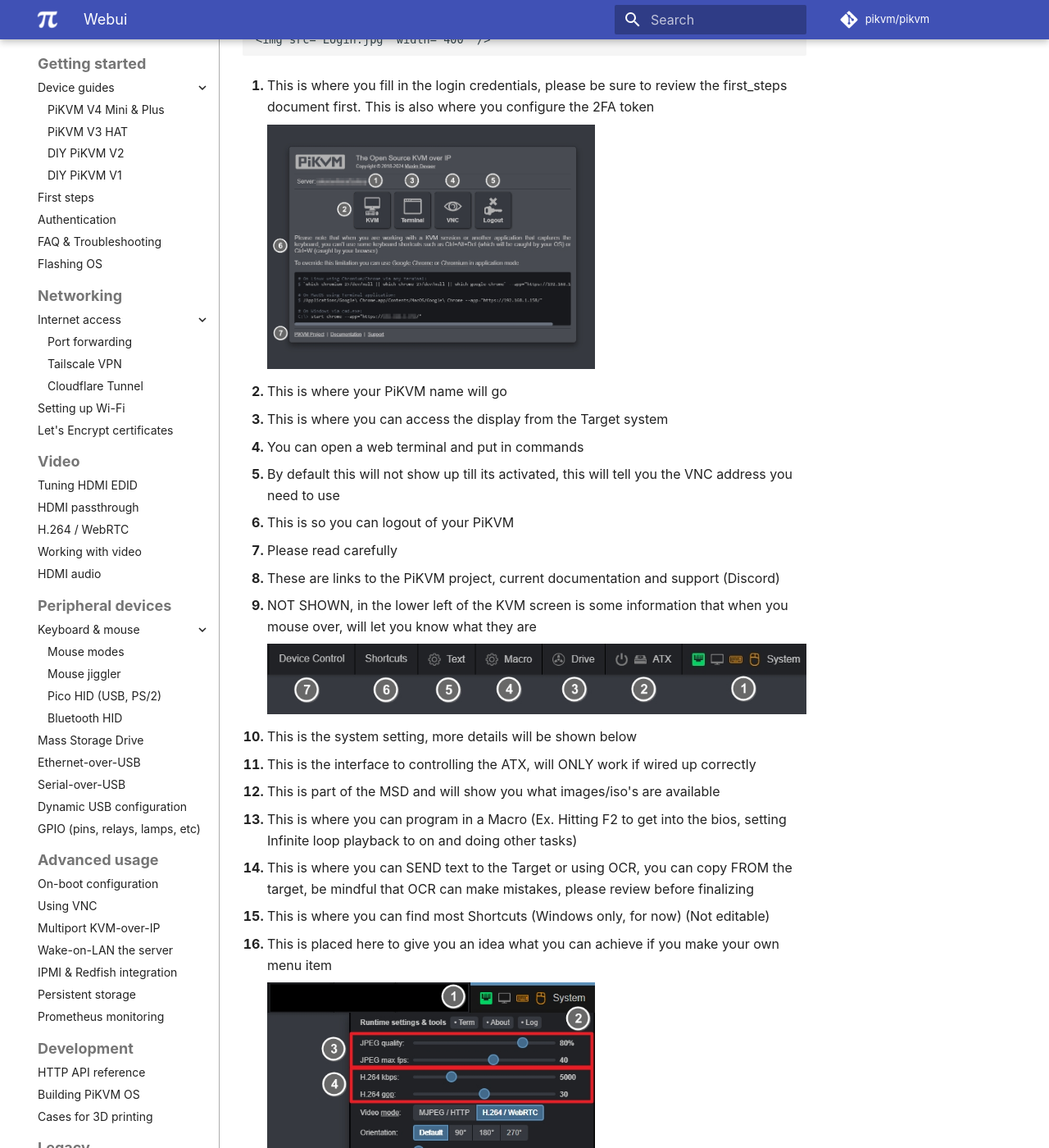
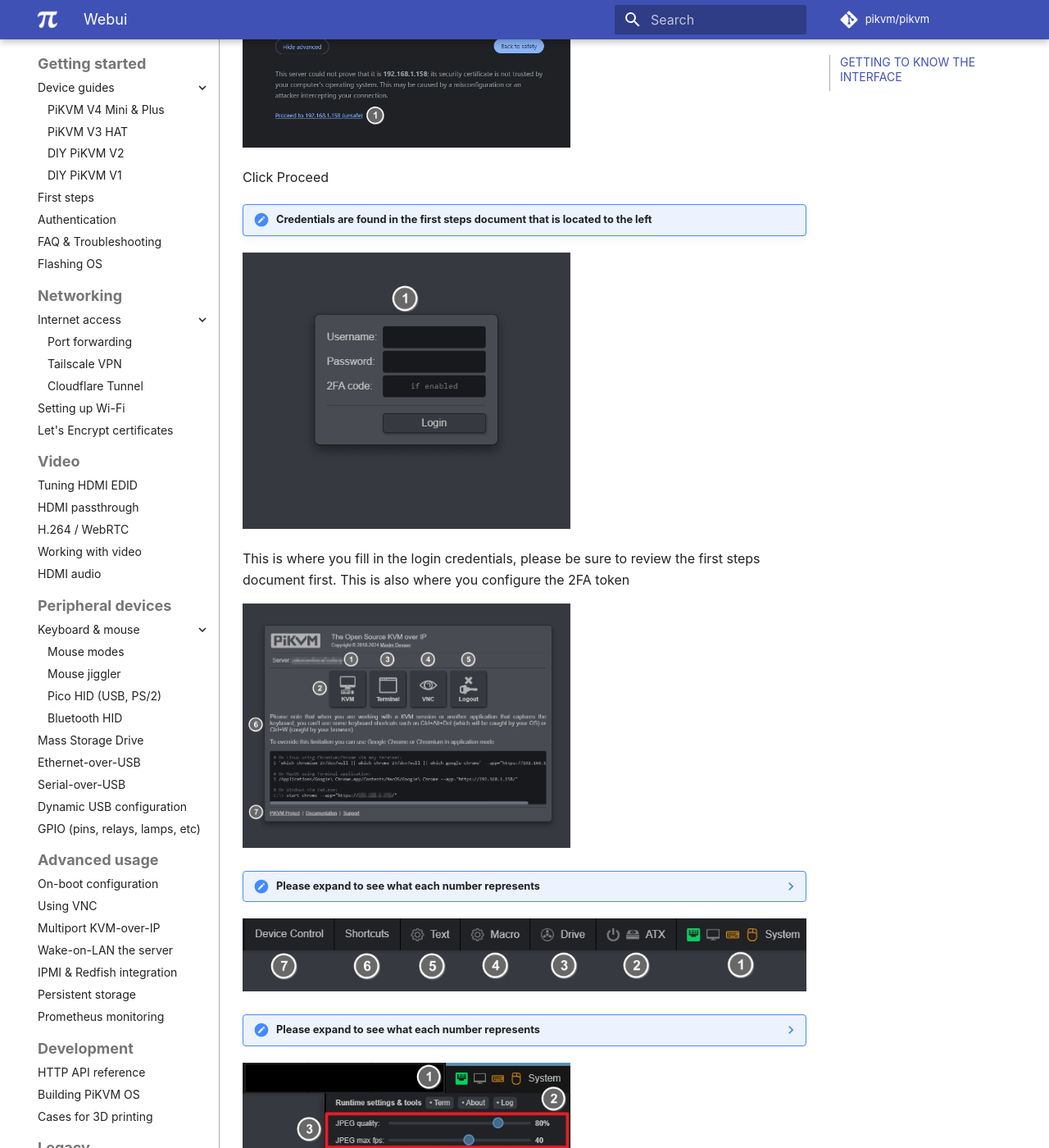
Before and after one commit to pikvm/pikvm, an MkDocs documentation site: the page built from docs/webui.md, in a window 1280 px wide and 1400 px high, scrolled down 814 px. Shown: the whole window at 82% size. Built offline with MkDocs 1.6.1 and Material for MkDocs 9.7.7, drawn with Linux system fonts in a browser that asks for light colours; some web fonts are replaced; comment, search, counter and statistics services are not loaded; some of the changed text lies outside the part shown.

Commit message:
Fixed document
Too many changes to list

```diff
--- a/docs/webui.md
+++ b/docs/webui.md
@@ -1,74 +1,87 @@
-** GETTING TO KNOW THE INTERFACE **
+## GETTING TO KNOW THE INTERFACE
 
 After following the first steps document on setup, you will be presented with the following pages (Chrome is being used in the following examples)
 
-    <img src="Page1.jpg" width="400" />
+<img src="Page1.jpg" width="400" />
 
-1. Click Advanced
+Click Advanced
 
-    <img src="Page2.jpg" width="400" />
+<img src="Page2.jpg" width="400" />
 
-1. Click Proceed
+Click Proceed
 
-Log into you PiKVM using the credentials from the frst_steps document
+!!! note "Credentials are found in the first steps document that is located to the left"
 
-    <img src="Login.jpg" width="400" />
+<img src="Login.jpg" width="400" />
 
-1. This is where you fill in the login credentials, please be sure to review the first_steps document first.
-   This is also where you configure the 2FA token
+This is where you fill in the login credentials, please be sure to review the first steps document first.
+This is also where you configure the 2FA token
 
-    <img src="Portal.jpg" width="400" />
+<img src="Portal.jpg" width="400" />
 
-1. This is where your PiKVM name will go
-2. This is where you can access the display from the Target system
-3. You can open a web terminal and put in commands
-4. By default this will not show up till its activated, this will tell you the VNC address you need to use
-5. This is so you can logout of your PiKVM
-6. Please read carefully
-7. These are links to the PiKVM project, current documentation and support (Discord)
-8. NOT SHOWN, in the lower left of the KVM screen is some information that when you mouse over, will let you know what they are
+??? note "Please expand to see what each number represents"
 
-    <img src="Toolbar.jpg" />
+    1. This is where your PiKVM name will go - Please reference the first steps document on how to change this
+    2. This is where you can access the display for the Target system
+    3. You can open a web terminal and put in commands that you will find within these documents
+    4. By default this will not show up till its activated, this will tell you the VNC address you need to use
+    5. This is so you can logout of your PiKVM
+    6. Please read carefully
+    7. These are links to the PiKVM project, current documentation and support (Discord)
+    8. **NOT SHOWN**, in the lower left of the KVM screen is some information that when you mouse over, will let you know what they are for
 
-1. This is the system setting, more details will be shown below
-2. This is the interface to controlling the ATX, will ONLY work if wired up correctly
-3. This is part of the MSD and will show you what images/iso's are available
-4. This is where you can program in a Macro (Ex. Hitting F2 to get into the bios, setting Infinite loop playback to on and doing other tasks)
-5. This is where you can SEND text to the Target or using OCR, you can copy FROM the target, be mindful that OCR can make mistakes, please review before finalizing
-6. This is where you can find most Shortcuts (Windows only, for now) (Not editable)
-7. This is placed here to give you an idea what you can achieve if you make your own menu item
+<img src="Toolbar.jpg" />
 
-    <img src="System.jpg" width="400" />
+??? note "Please expand to see what each number represents"
 
-!!! note
-    The following is self explanatory but will highlight the important parts
+    1. This is the system setting, more details will be shown below
+    2. This is the interface to controlling the ATX, will ONLY work if wired up correctly
+    3. This is part of the MSD and will show you what images/iso's are available
+    4. This is where you can program in a Macro (Ex. Hitting F2 to get into the bios, setting Infinite loop playback to on and doing other tasks)
+    5. This is where you can SEND text to the Target or using OCR, you can copy FROM the target, be mindful that OCR can make mistakes, please review before finalizing
+    6. This is where you can find most Shortcuts (Windows only, for now) (Not editable)
+    7. This is placed here to give you an idea what you can achieve if you make your own menu item
 
-1. System Icons
-   ETH Icon = PiKVM network connectivity
-   Monitor Icon = Shows if the target is sending an active signal
-   KeyBoard Icon = Shows if data for the KB is active, will likely show Orange/Green as data is passed and goes idle
-   Mouse Icon = Same as above
-2. These are additional buttons for important acitivies
-   Term = Can launch a quick Web Terminal along with the active KVM
-   About = Shows everything About your PiKVM, including PiKVM Hardware and version
-   Log = Shows the current log from your PiKVM
-3. ONLY for MJPEG mode
-4. ONLY for H.264 (WebRTC) mode
+<img src="System.jpg" width="400" />
 
-    <img src="ATX.jpg" width="400" />
+!!! note "The following is self explanatory but will highlight the important parts"
+
+
+??? note "Please expand to see what each number represents"
+    1. System Icons
+
+        ETH Icon = PiKVM network connectivity
+
+        Monitor Icon = Shows if the target is sending an active signal
+
+        KeyBoard Icon = Shows if data for the KB is active, will likely show Orange/Green as data is passed and goes idle
+
+        Mouse Icon = Same as above
+    2. These are additional buttons for important acitivies
+
+        Term = Can launch a quick Web Terminal along with the active KVM
+
+        About = Shows everything About your PiKVM, including PiKVM Hardware and version
+
+        Log = Shows the current log from your PiKVM
+
+    3. ONLY for MJPEG mode
+    4. ONLY for H.264 (WebRTC) mode
+
+<img src="ATX.jpg" width="400" />
 
 1. This ONLY works if you have the hardware connected to the MB, otherwise will not work
 
-    <img src="Drive.jpg" width="400" />
+<img src="Drive.jpg" width="400" />
 
 1. This is where you can select the IMG or ISO's that are stored
 
-    <img src="Macro.jpg" width="400" />
+<img src="Macro.jpg" width="400" />
 
 1. Please read and understand this section
 2. This is where you can upload or Download your scripts
 
-    <img src="Text.jpg" width="400" />
+<img src="Text.jpg" width="400" />
 
 !!! note
     This is not like VNC/AnyDesk/TeamViewer as these are software solutions, this is a hardware solution therefor cannot change the behavior of the target system.
@@ -77,6 +90,6 @@
 1. This will allow you to paste text to the target system - Be mindful whats being pasted to the target and how
 2. This will allow you to ONLY copy text from the target - Be mindful that OCR will do its best to recognize text but may fail at it
 
-    <img src="Shortcuts.jpg" width="400" />
+<img src="Shortcuts.jpg" width="400" />
 
-1. This shows the shortcuts for mostly Windows
+1. This is an expanded view and shows the shortcuts for mostly Windows
```
